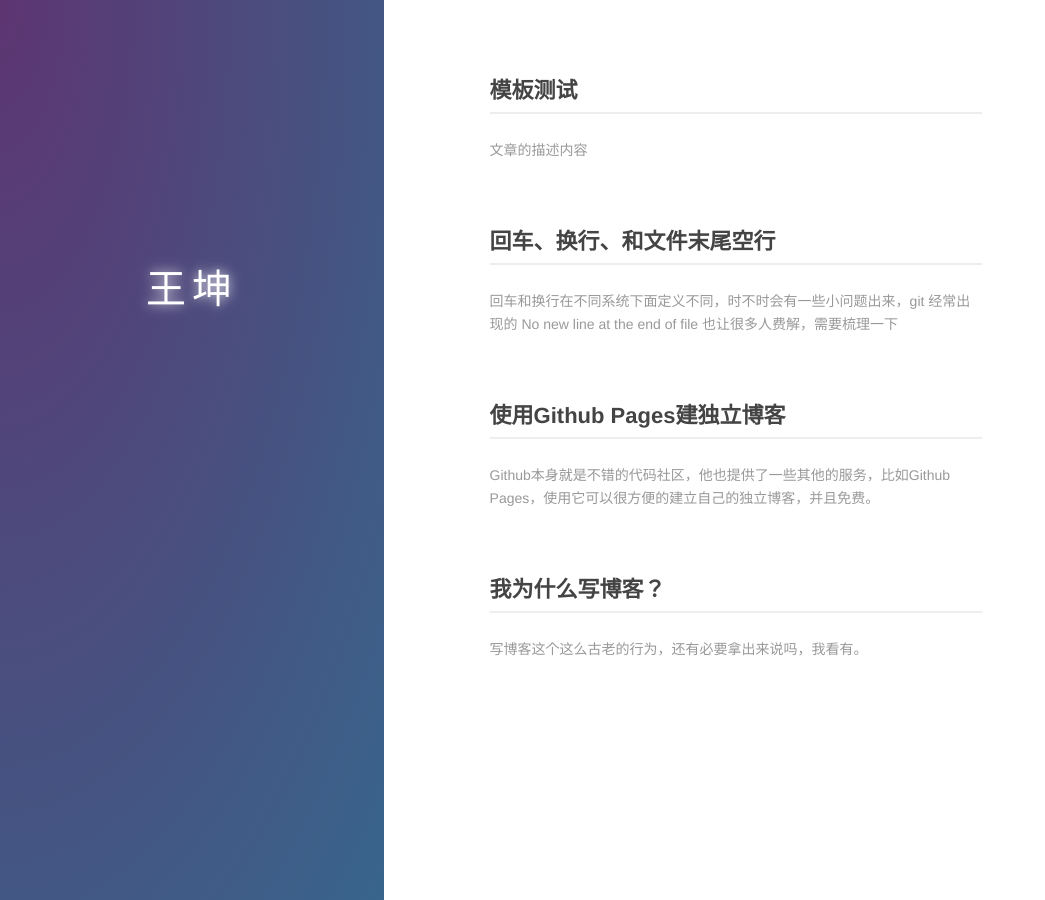
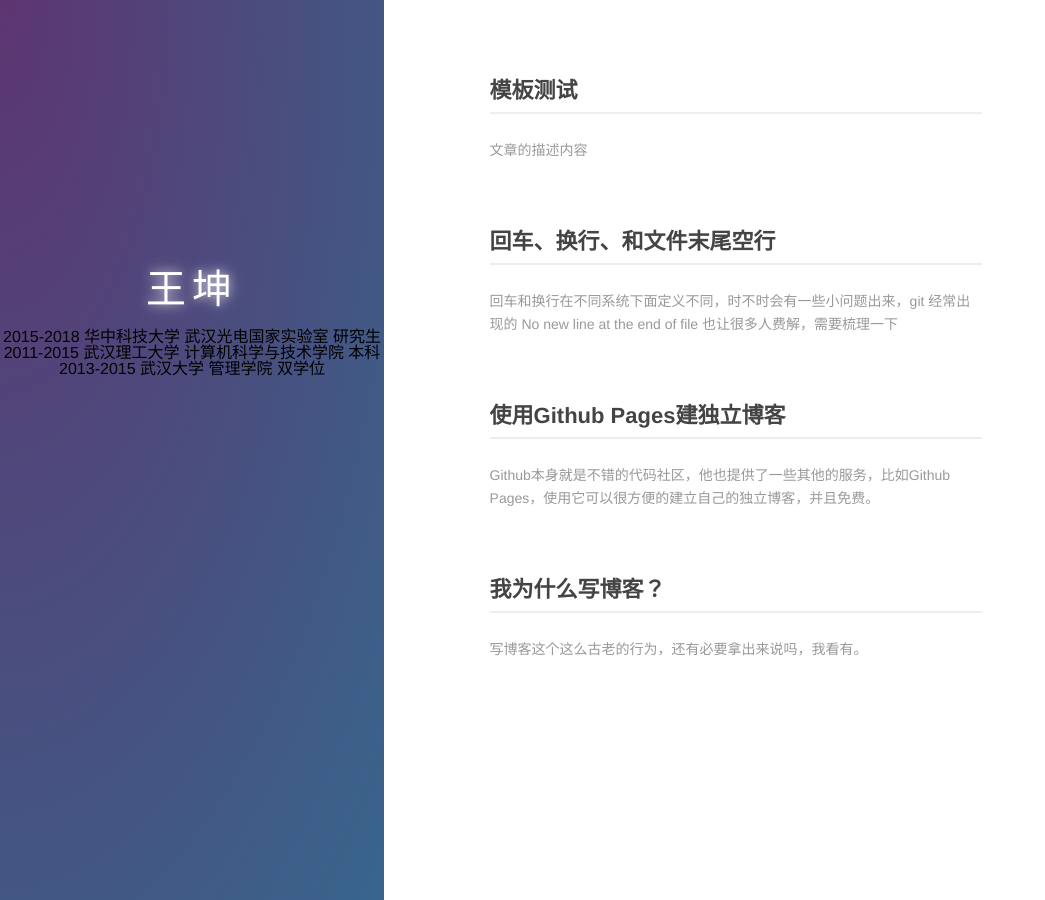
Before and after one commit to wangkun11/wangkun11.github.io, a Jekyll site: the page built from index.md, in a window 1280 px wide. Shown: the whole page, without its empty margins (0-1045 px from the left). Built offline with Jekyll 4.4.1, drawn with Linux system fonts in a browser that asks for light colours.

Commit message:
主页添加学历信息

```diff
--- a/index.md
+++ b/index.md
@@ -7,6 +7,9 @@ layout: default
     <div class="aside">
       <div class="info-card">
         <h1>王坤</h1>
+        <h2>2015-2018 华中科技大学 武汉光电国家实验室 研究生 </h2>
+        <h2>2011-2015 武汉理工大学 计算机科学与技术学院 本科 </h2>
+        <h2>2013-2015 武汉大学 管理学院 双学位 </h2>
         <a href="http://weibo.com/u/2704327061/" target="_blank"><img src="http://www.weibo.com/favicon.ico" alt="" width="25"/></a>
         <a href="https://www.douban.com/people/kingformyself/" target="_blank"><img src="http://www.douban.com/favicon.ico" alt="" width="22"/></a>
         <a href="http://instagram.com" target="_blank"><img src="http://d36xtkk24g8jdx.cloudfront.net/bluebar/00c6602/images/ico/favicon.ico" alt="" width="22"/></a>
```
